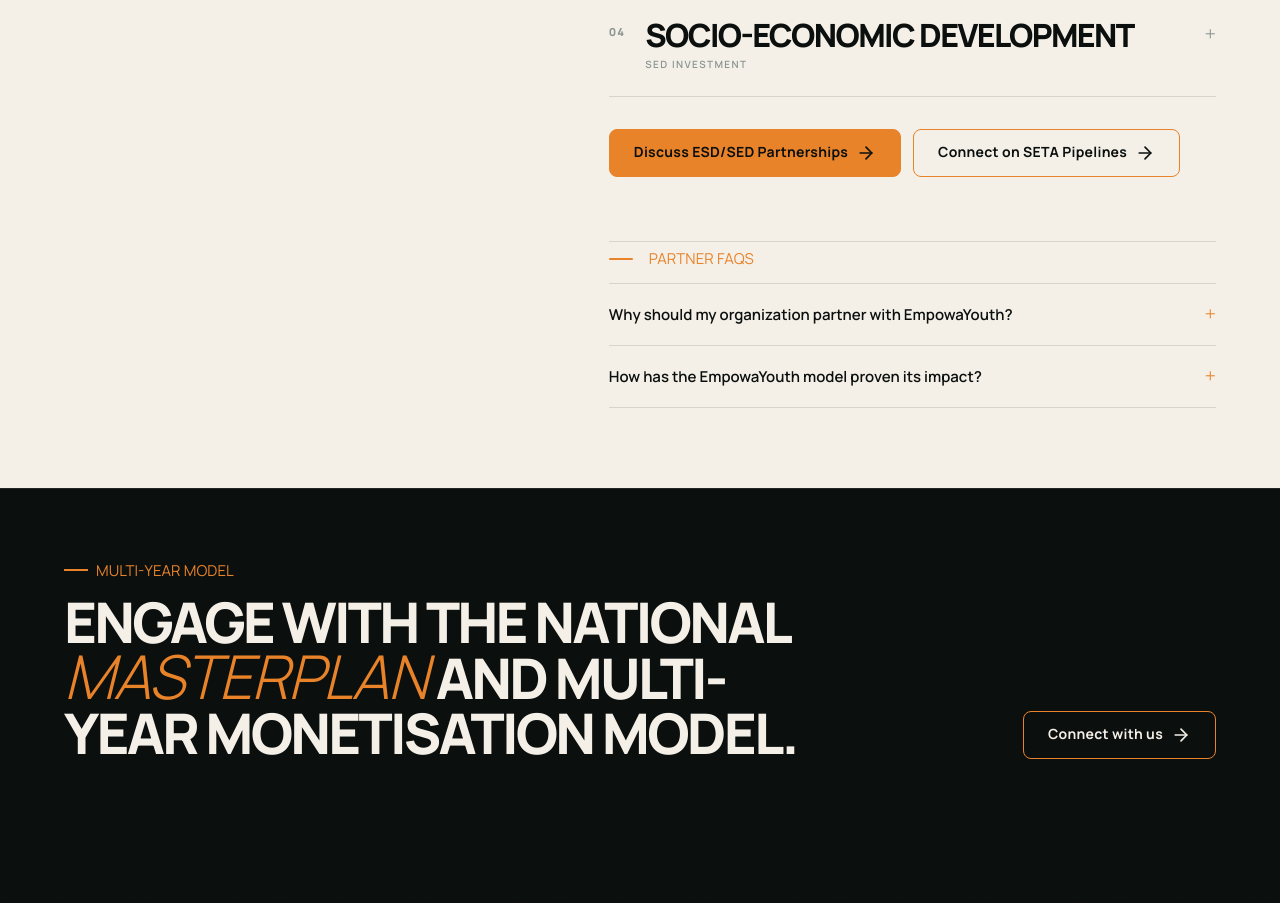
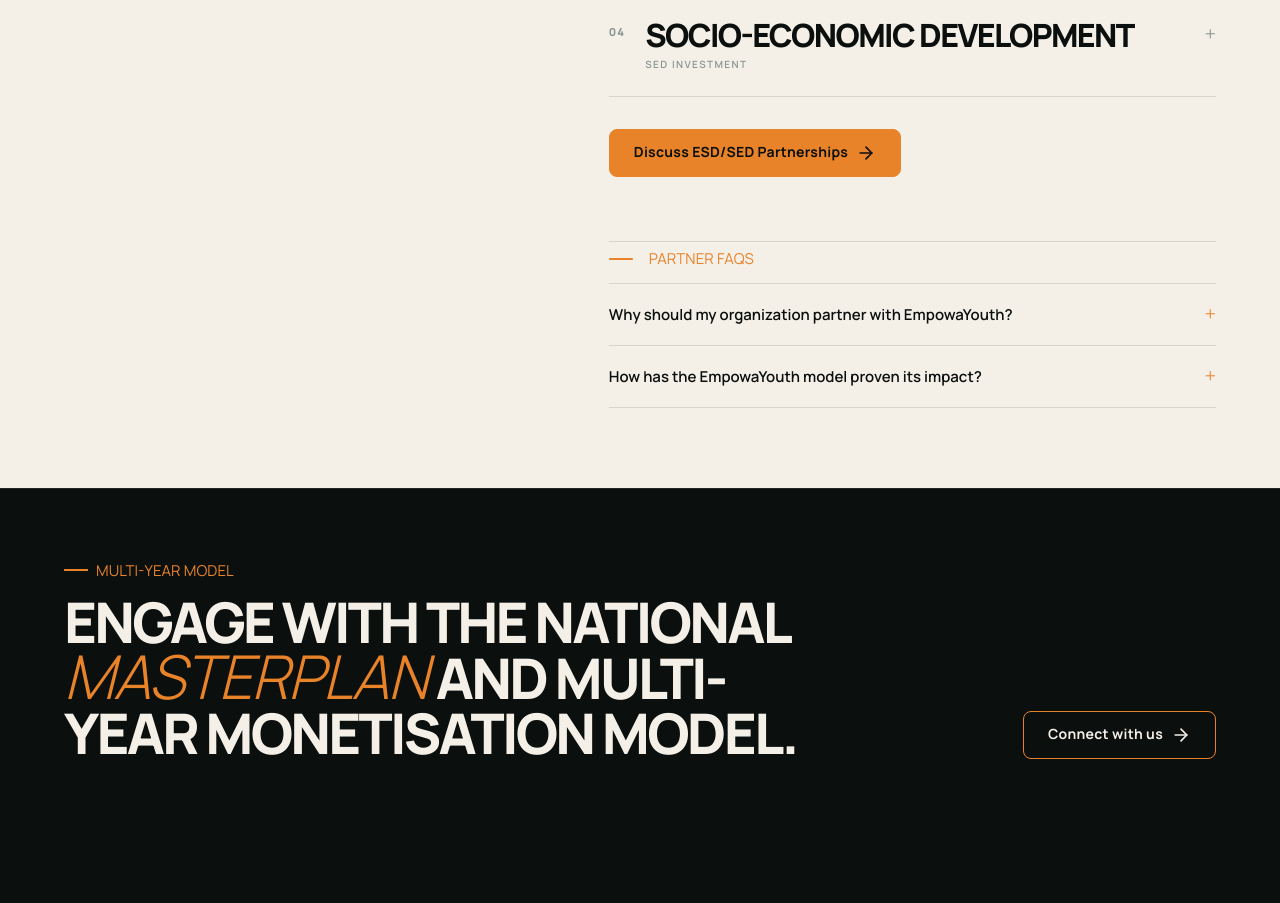
Before and after one commit to brandfocal/empowayouth, a Next.js app: page /action in a window 1280 px wide. Shown: the part 2040-2943 px from the top of the page. Built offline with nearby package versions, Linux system fonts and the light colour scheme.

Commit message:
feat(action): link partner and masterplan CTAs to contact form and remove SETA button

```diff
--- a/src/app/action/page.tsx
+++ b/src/app/action/page.tsx
@@ -418,8 +418,8 @@
 
               {/* Action Buttons for Partners */}
               <div className="mt-8 flex flex-col flex-wrap items-stretch gap-3 sm:flex-row sm:items-center lg:flex-col lg:items-stretch xl:flex-row xl:items-center">
-                <a
-                  href="mailto:info@empowaworx.co.za?subject=Discuss%20ESD%2FSED%20Partnerships%20-%20EmpowaYouth"
+                <Link
+                  href="/contact#contact-form"
                   className="ey-rect-button ey-rect-button-primary group justify-between"
                 >
                   <span>Discuss ESD/SED Partnerships</span>
@@ -427,17 +427,7 @@
                     className="transition-transform duration-200 ease-out group-hover:translate-x-1"
                     aria-hidden="true"
                   />
-                </a>
-                <a
-                  href="mailto:info@empowaworx.co.za?subject=Connect%20on%20SETA%20Pipelines%20-%20EmpowaYouth"
-                  className="ey-rect-button ey-rect-button-secondary group justify-between"
-                >
-                  <span>Connect on SETA Pipelines</span>
-                  <ArrowRight
-                    className="transition-transform duration-200 ease-out group-hover:translate-x-1"
-                    aria-hidden="true"
-                  />
-                </a>
+                </Link>
               </div>
 
               {/* Partner FAQs */}
@@ -510,8 +500,8 @@
               monetisation model.
             </h2>
           </div>
-          <a
-            href="mailto:info@empowaworx.co.za?subject=National%20Masterplan%20Inquiry%20-%20EmpowaYouth"
+          <Link
+            href="/contact#contact-form"
             className="ey-rect-button ey-rect-button-secondary group shrink-0"
           >
             <span>Connect with us</span>
@@ -519,7 +509,7 @@
               className="transition-transform duration-200 ease-out group-hover:translate-x-1"
               aria-hidden="true"
             />
-          </a>
+          </Link>
         </div>
       </section>
 
```
